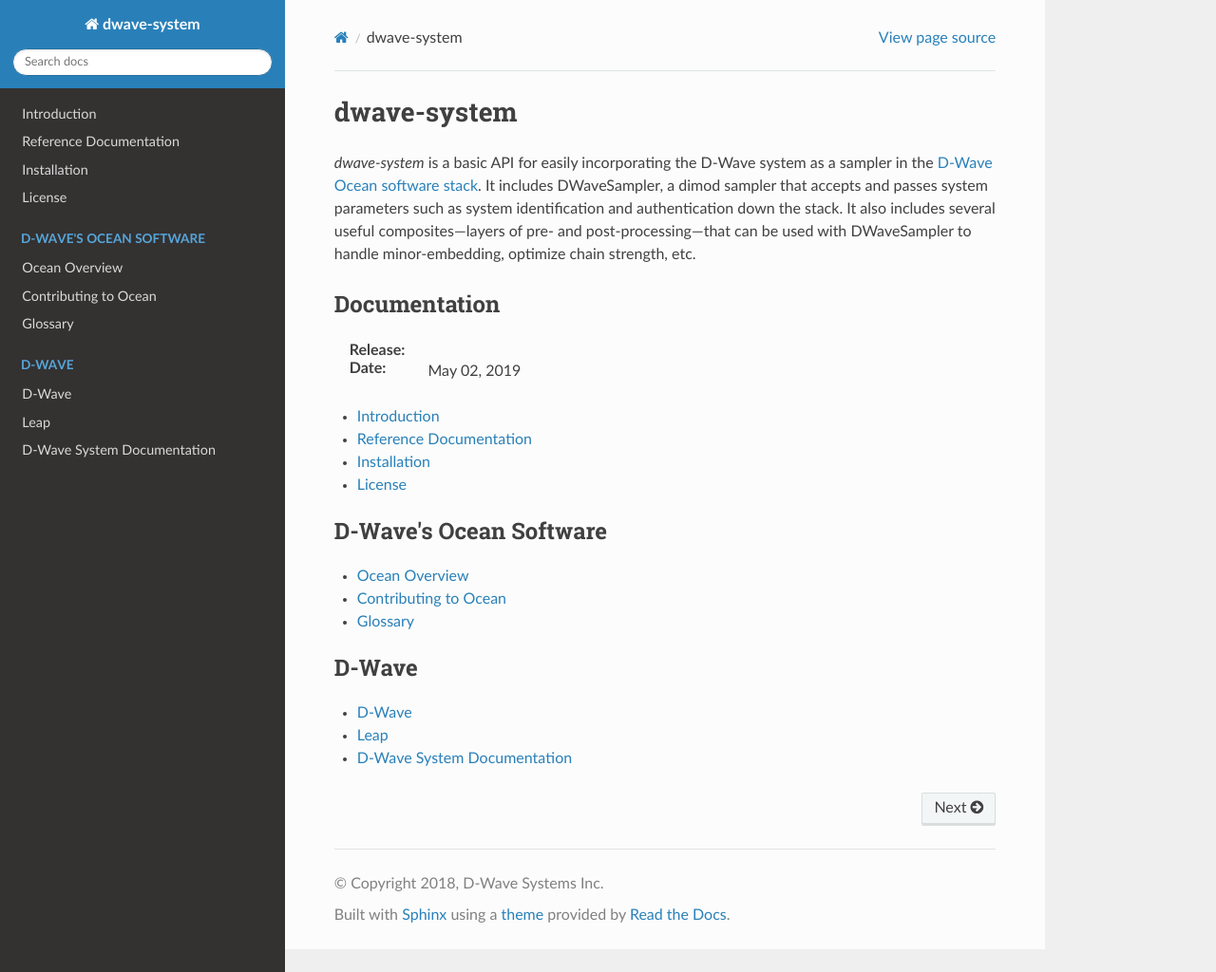
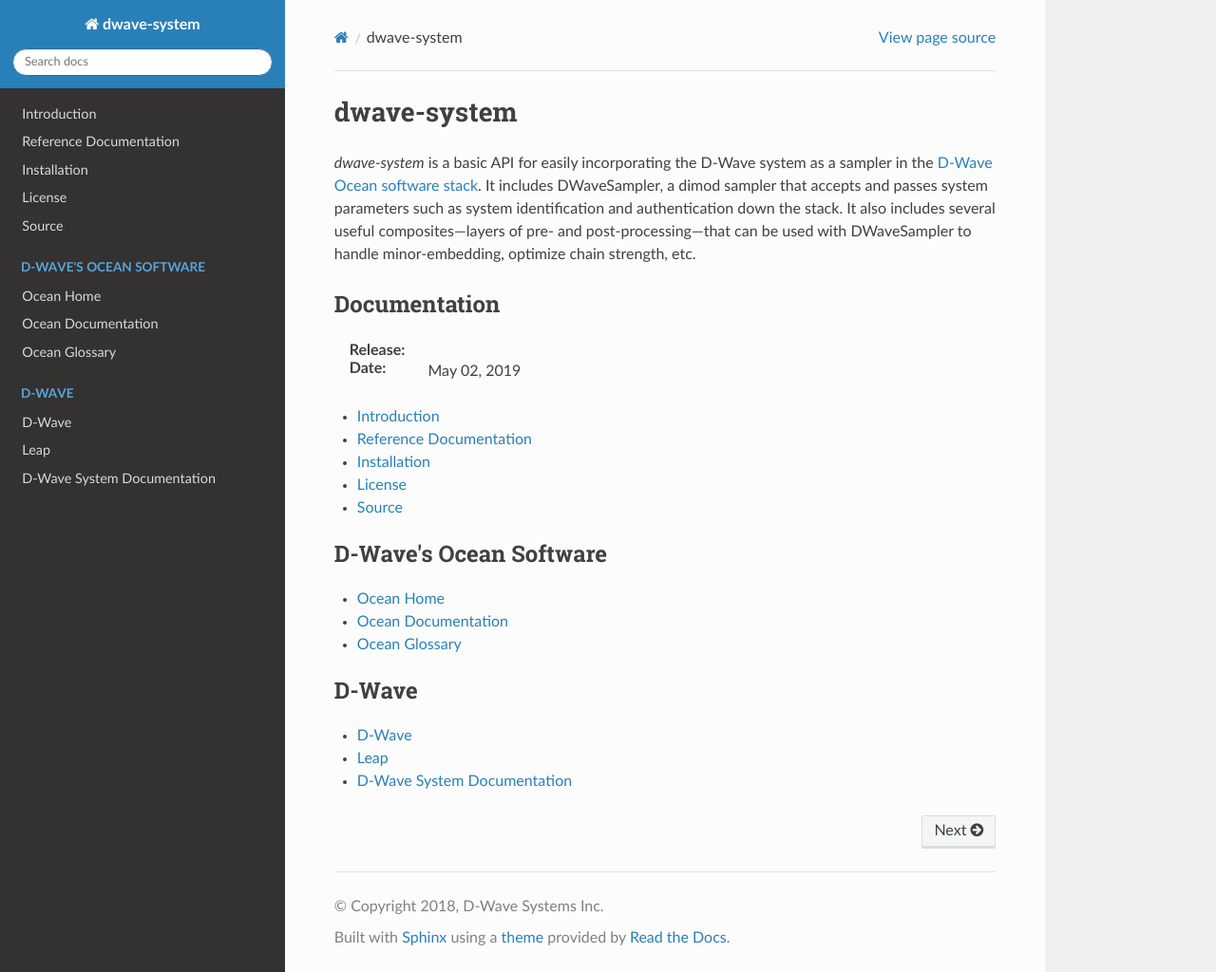
Before and after one commit to dwavesystems/dwave-system, a Sphinx documentation site: the page built from docs/index.rst, in a window 1280 px wide and 1024 px high. Shown: the whole window at 95% size. Built offline with Sphinx 7.4.7 and the Read the Docs theme 2.0.0, drawn with Linux system fonts in a browser that asks for light colours; the version number could not be read and is left out.

Commit message:
Make doc links direct

```diff
--- a/docs/index.rst
+++ b/docs/index.rst
@@ -21,19 +21,20 @@ Documentation
   reference/index
   installation
   license
+  Source <https://github.com/dwavesystems/dwave-system>
 
 .. toctree::
   :caption: D-Wave's Ocean Software
   :maxdepth: 1
 
-  ocean
-  contributing
-  glossary
+  Ocean Home <https://ocean.dwavesys.com/>
+  Ocean Documentation <https://docs.ocean.dwavesys.com>
+  Ocean Glossary <https://docs.ocean.dwavesys.com/en/latest/glossary.html>
 
 .. toctree::
   :caption: D-Wave
   :maxdepth: 1
 
-  dwave
-  leap
-  sysdocs
+  D-Wave <https://www.dwavesys.com>
+  Leap <https://cloud.dwavesys.com/leap/>
+  D-Wave System Documentation <https://docs.dwavesys.com/docs/latest/index.html>
```
